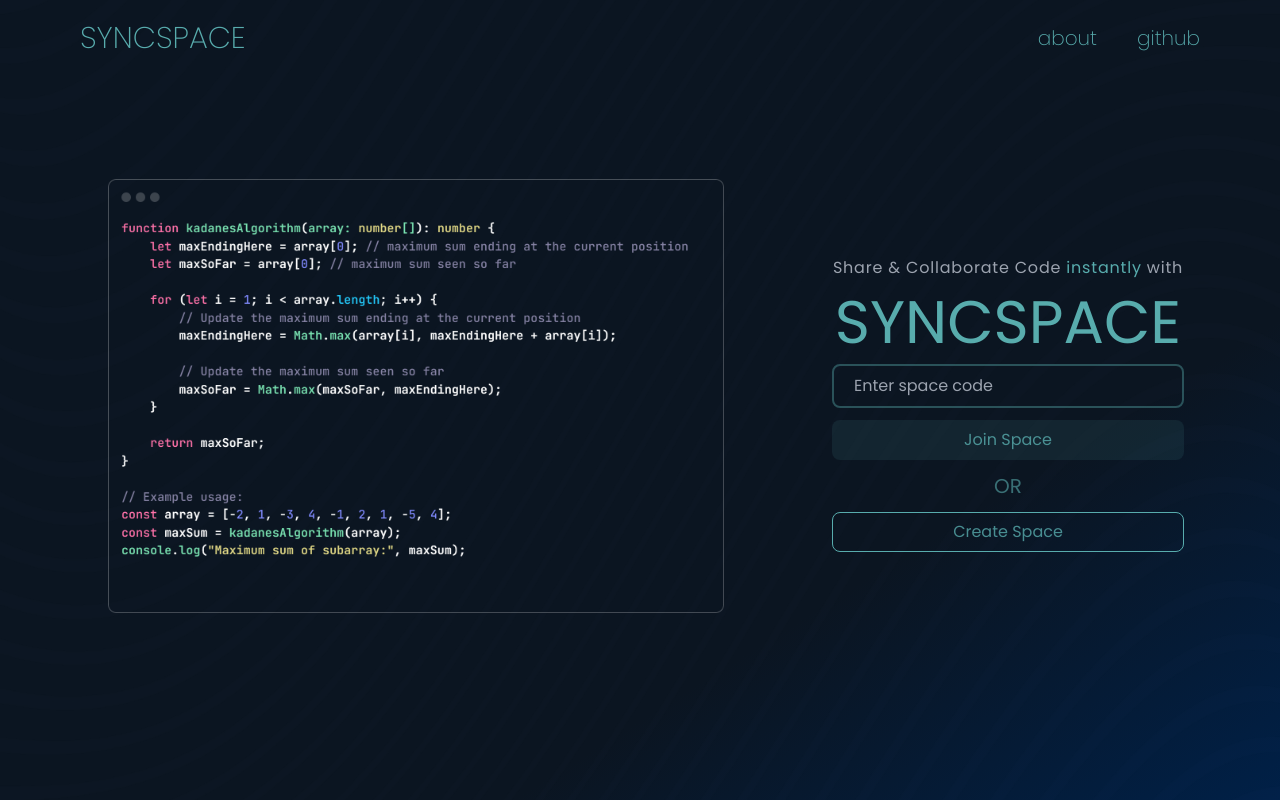
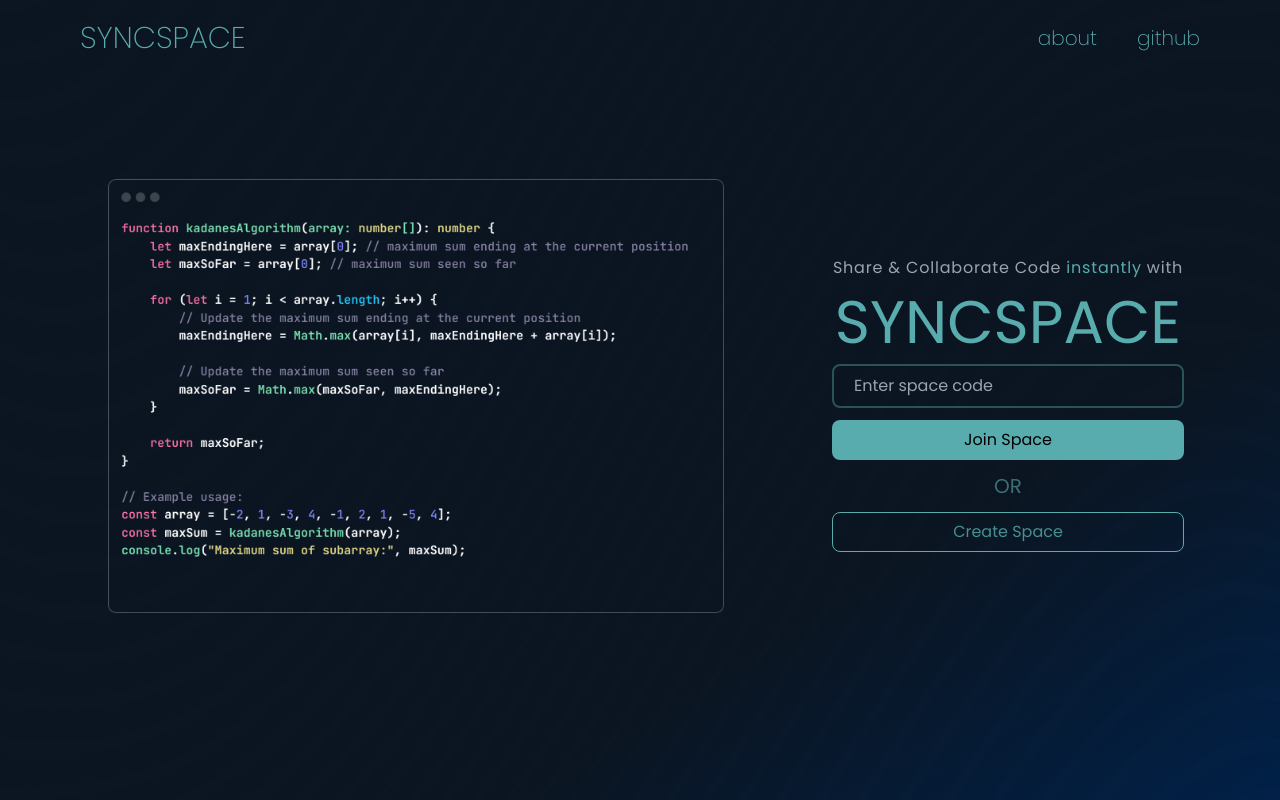
Before and after one commit to PranjalBarnwal/SyncScript-collab-and-code, a React (Vite) app: page / in a window 1280 px wide. Built offline with nearby package versions, Linux system fonts and the light colour scheme.

Commit message:
adjusting button colors

```diff
--- a/src/components/Form.tsx
+++ b/src/components/Form.tsx
@@ -15,8 +15,8 @@ export default function Form() {
     value={input}
     onChange={(e) => setInput(e.target.value)}
   />
-  <button className="h-8 md:h-10 w-[17.6rem] md:w-[22rem] rounded-lg border-transparent bg-primary bg-opacity-10 focus:outline-none focus:ring-1 focus:ring-primary focus:ring-opacity-50 focus:bg-opacity-20 active:bg-opacity-30 hover:bg-opacity-30 text-sm md:text-base">
-    <span className="text-primary opacity-80">Join Space</span>
+  <button className="h-8 md:h-10 w-[17.6rem] md:w-[22rem] rounded-lg border-transparent bg-primary focus:bg-opacity-70 text-sm md:text-base">
+    <span className="text-black">Join Space</span>
   </button>
 
   <p className="text-lg md:text-xl opacity-60">OR</p>
```
